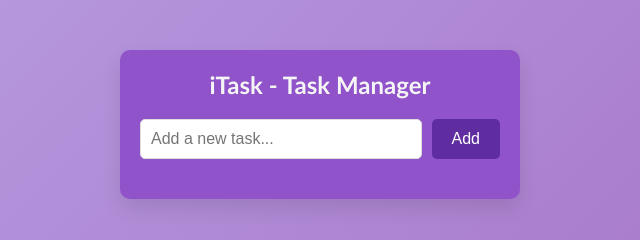
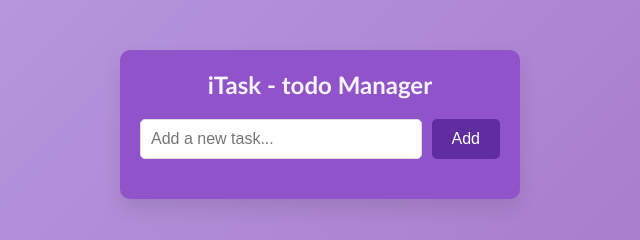
Before and after one commit to Rish03abh/iTask--todo-Manager, a plain HTML site: page index.html in a window 1280 px wide. Shown: the part 276-516 px from the top of the page, 320-960 px from the left. Drawn offline with Linux system fonts and the light colour scheme.

Commit message:
Update index.html

```diff
--- a/index.html
+++ b/index.html
@@ -9,7 +9,7 @@
 <body>
 
     <div class="container">
-        <h1>iTask - Task Manager</h1>
+        <h1>iTask - todo Manager</h1>
         <div class="todo-input">
             <input type="text" id="todo-input" placeholder="Add a new task...">
             <button id="add-btn">Add</button>
```
